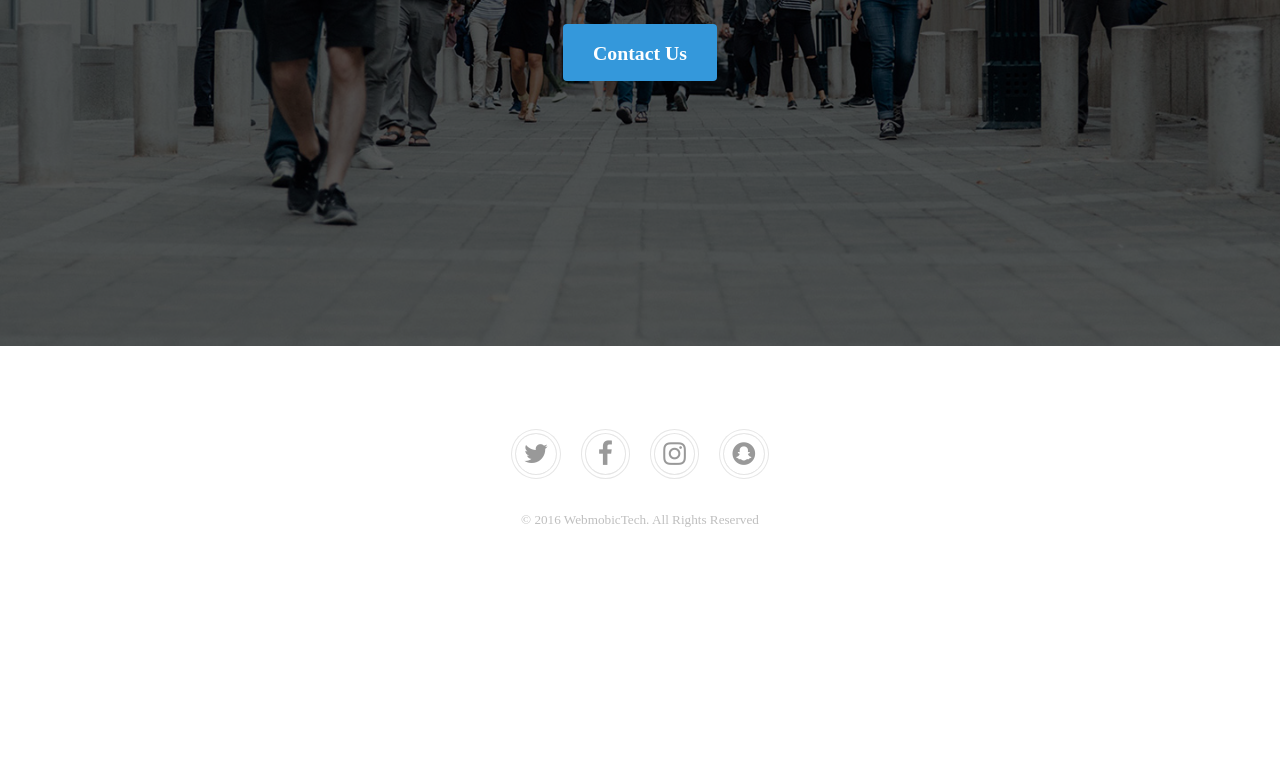
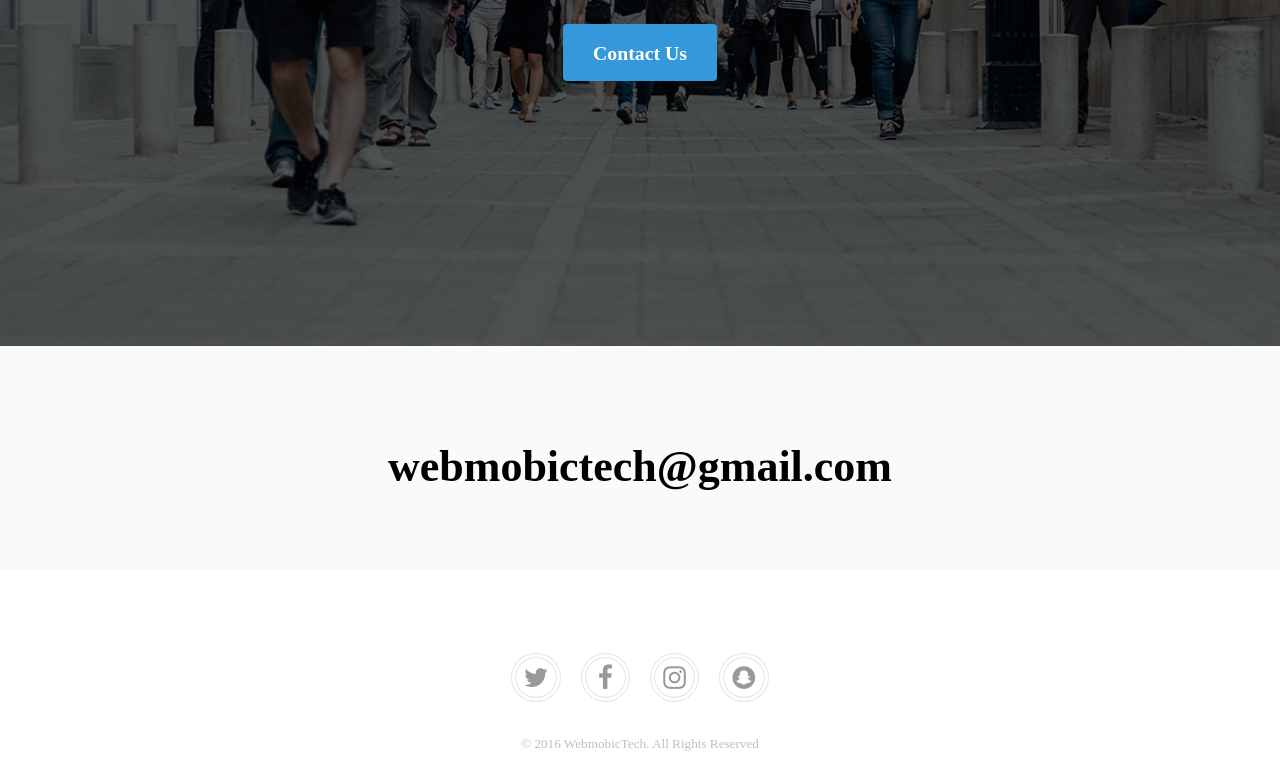
Before and after one commit to webmobic/webmobic.github.io, a plain HTML site: page index.html in a window 1280 px wide. Shown: the part 454-1221 px from the top of the page. Before the commit the page ends 1070 px from the top, so only its background shows below. Drawn offline with Linux system fonts and the light colour scheme; a web font is replaced by a local one.

Commit message:
Changes 1.5

```diff
--- a/index.html
+++ b/index.html
@@ -34,7 +34,11 @@
 			</section>
 
 		<!-- Main -->
+			<div id="main">
 
+				<!-- Section -->
+                <section class="wrapper style1"><div class="container align-center"><h1>webmobictech@gmail.com</h1></div></section>
+        </div>
 
 		<!-- Footer -->
 			<footer id="footer">
```
